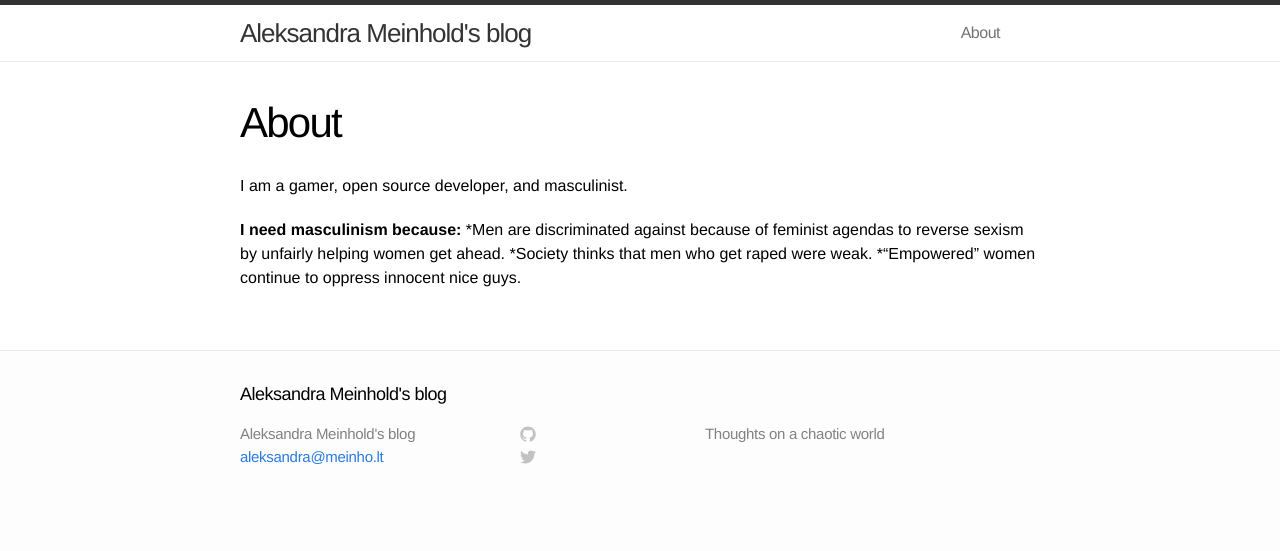
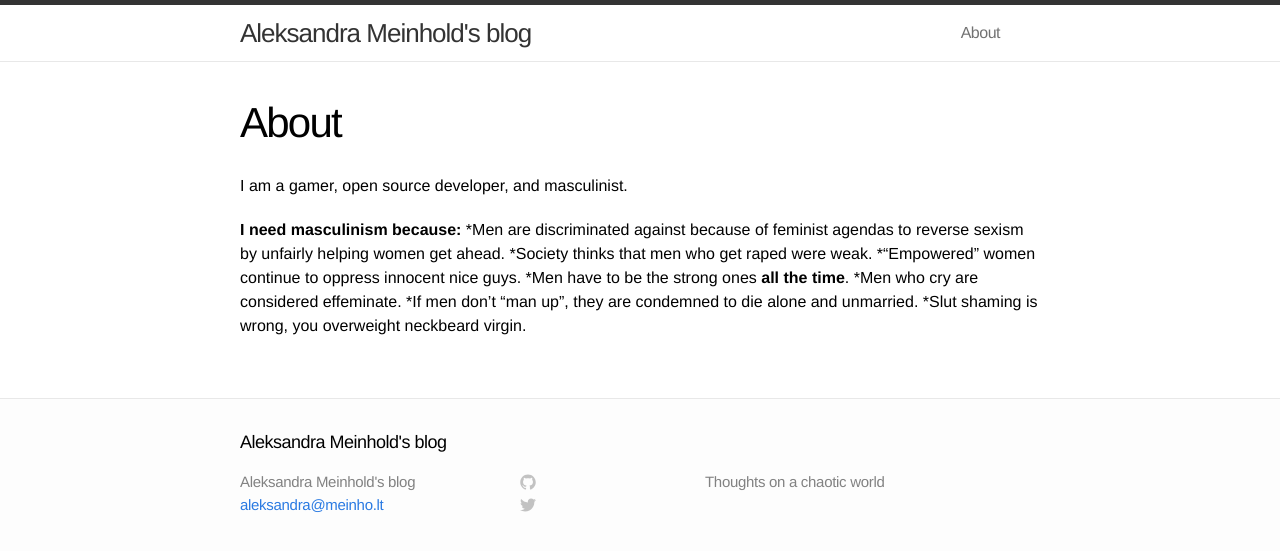
Before and after one commit to Oppenhimer/character, a Jekyll site: the page built from about.md, in a window 1280 px wide. Shown: the top 551 px of the page. Built offline with Jekyll 4.4.1, drawn with Linux system fonts in a browser that asks for light colours.

Commit message:
Editing about page

```diff
--- a/about.md
+++ b/about.md
@@ -10,3 +10,7 @@ I am a gamer, open source developer, and masculinist.
 	*Men are discriminated against because of feminist agendas to reverse sexism by unfairly helping women get ahead.
 	*Society thinks that men who get raped were weak.
 	*"Empowered" women continue to oppress innocent nice guys.
+	*Men have to be the strong ones **all the time**.
+	*Men who cry are considered effeminate.
+	*If men don't "man up", they are condemned to die alone and unmarried.
+	*Slut shaming is wrong, you overweight neckbeard virgin.
```
